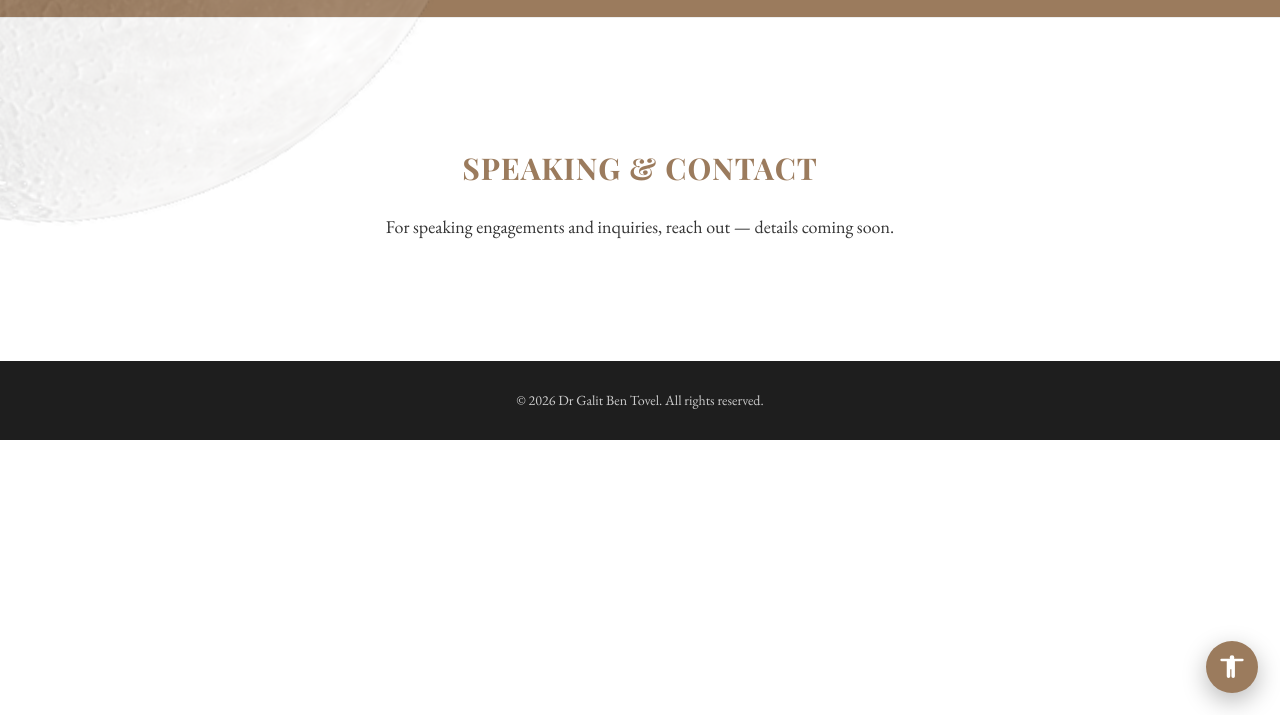
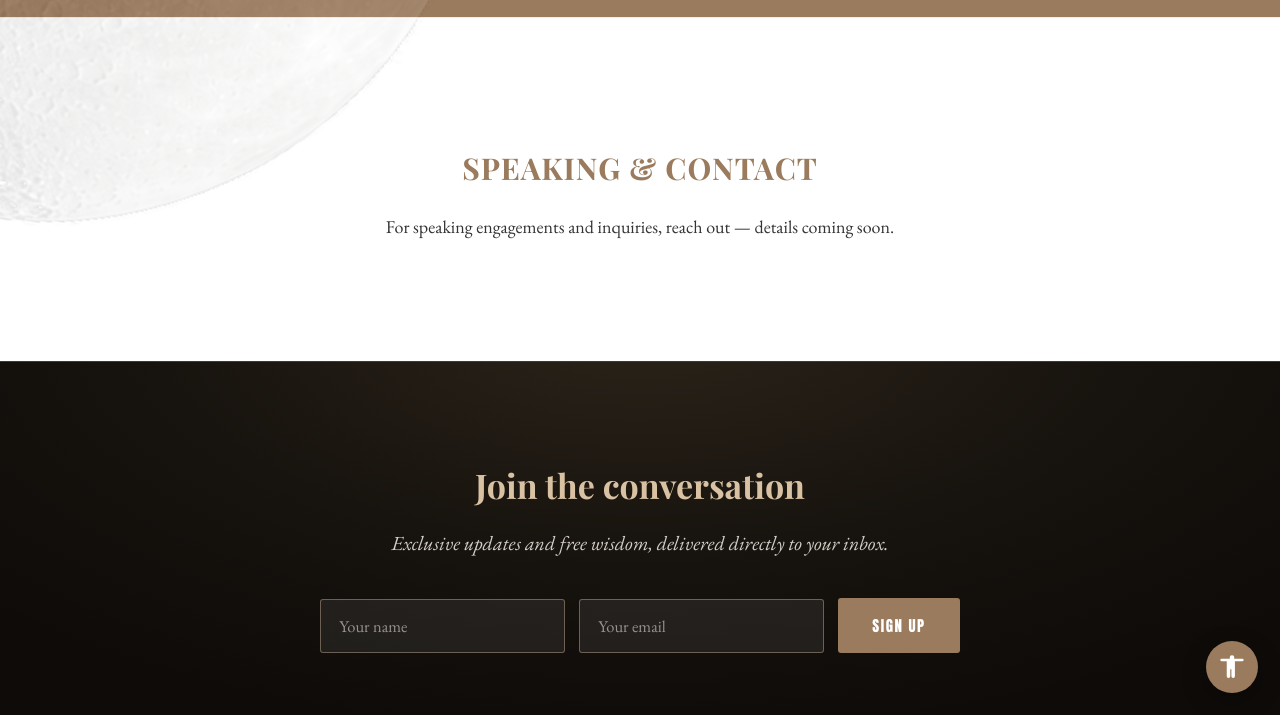
Before and after one commit to Jordan0416/galitwebsite, a plain HTML site: page contact.html in a window 1280 px wide. Shown: the part 85-800 px from the top of the page. Drawn offline with nearby package versions, Linux system fonts and the light colour scheme; a web font is replaced by a local one.

Commit message:
Add newsletter signup section to the contact page
Reuses the home page's form and newsletter.js, so signups post to the
same Google Sheet; Hebrew toggle already covers these elements.

Co-Authored-By: Claude Fable 5 <noreply@anthropic.com>

```diff
--- a/contact.html
+++ b/contact.html
@@ -47,10 +47,24 @@
     <p>For speaking engagements and inquiries, reach out &mdash; details coming soon.</p>
   </section>
 
+  <section class="newsletter">
+    <div class="newsletter-inner">
+      <h2 class="newsletter-title">Join the conversation</h2>
+      <p class="lead">Exclusive updates and free wisdom, delivered directly to your inbox.</p>
+      <form id="newsletterForm">
+        <input type="text" name="name" placeholder="Your name" required>
+        <input type="email" name="email" placeholder="Your email" required>
+        <button type="submit" class="display">Sign up</button>
+      </form>
+      <p class="newsletter-status" id="newsletterStatus" aria-live="polite"></p>
+    </div>
+  </section>
+
   <footer class="site-footer">
     &copy; 2026 Dr Galit Ben Tovel. All rights reserved.
   </footer>
 
   <script src="assets/js/site-tools.js"></script>
+  <script src="assets/js/newsletter.js"></script>
 </body>
 </html>
```
